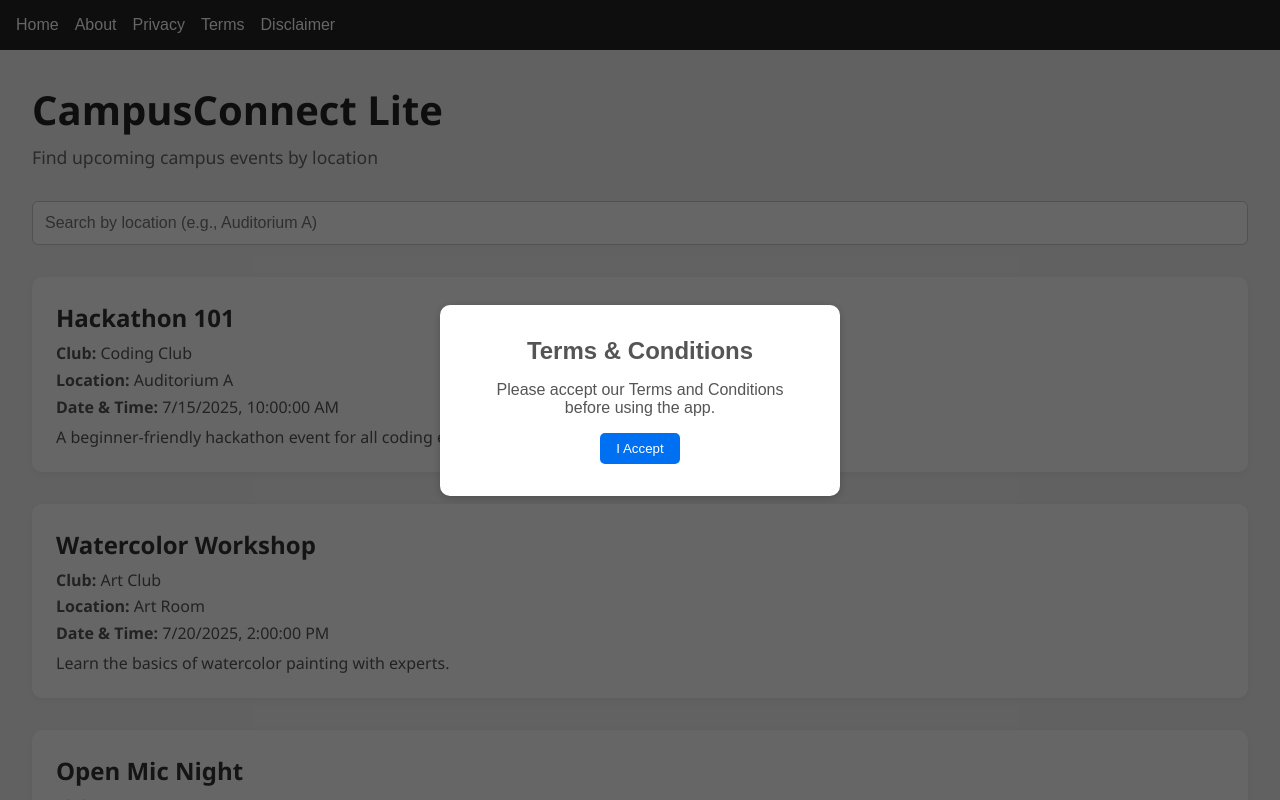
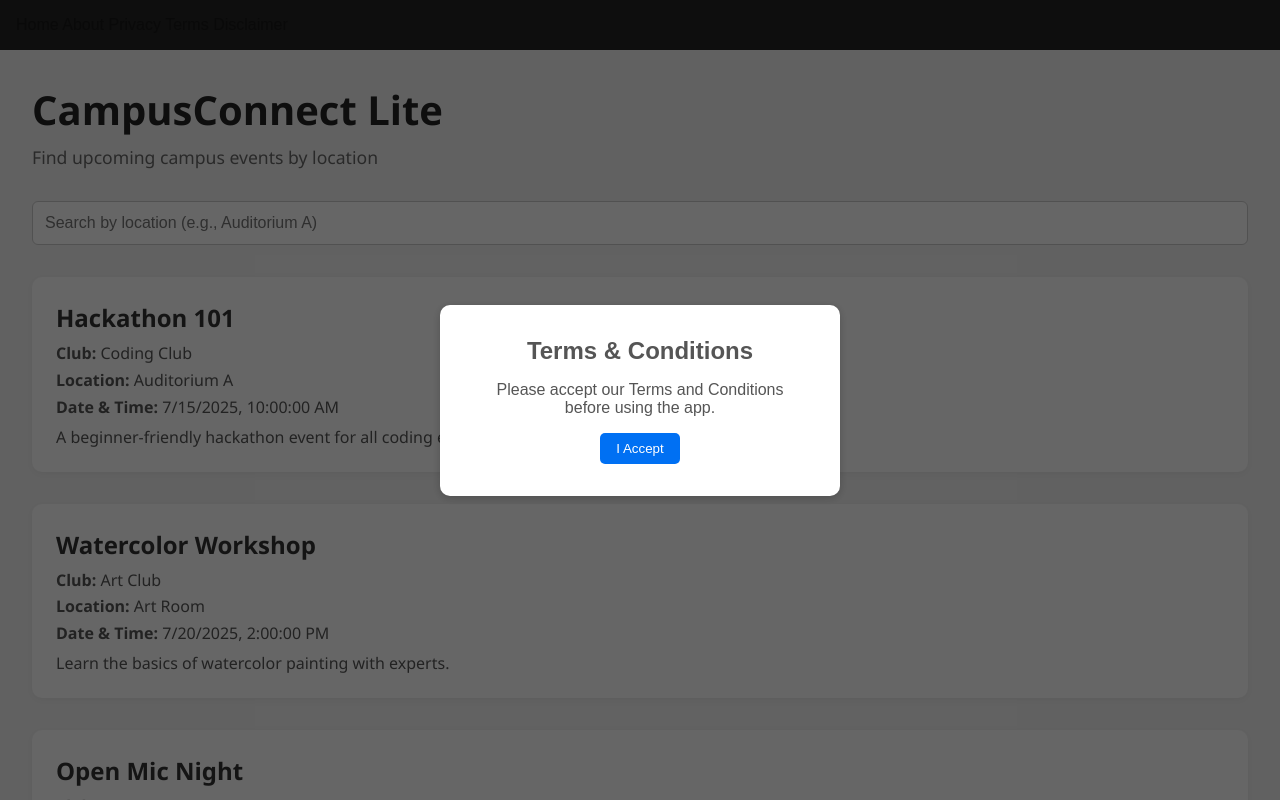
Before and after one commit to akshxydas/campusconnect-lite, a Next.js app: page / in a window 1280 px wide. Shown: the top 800 px of the page. Built offline with nearby package versions, Linux system fonts and the light colour scheme.

Commit message:
Fix ESLint issues for Vercel deploy

```diff
--- a/app/layout.tsx
+++ b/app/layout.tsx
@@ -2,16 +2,17 @@ import type { Metadata } from "next";
 import { Geist, Geist_Mono } from "next/font/google";
 import "./globals.css";
 import TermsModal from '../components/TermsModal';
+import Link from 'next/link';
 
-const geistSans = Geist({
-  variable: "--font-geist-sans",
-  subsets: ["latin"],
-});
+// const geistSans = Geist({
+//   variable: "--font-geist-sans",
+//   subsets: ["latin"],
+// });
 
-const geistMono = Geist_Mono({
-  variable: "--font-geist-mono",
-  subsets: ["latin"],
-});
+// const geistMono = Geist_Mono({
+//   variable: "--font-geist-mono",
+//   subsets: ["latin"],
+// });
 
 export const metadata: Metadata = {
   title: "Create Next App",
@@ -33,11 +34,14 @@ export default function RootLayout({
     display: 'flex',
     gap: '1rem',
   }}>
-    <a href="/" style={{ color: '#fff', textDecoration: 'none' }}>Home</a>
-    <a href="/about" style={{ color: '#fff', textDecoration: 'none' }}>About</a>
-    <a href="/privacy" style={{ color: '#fff', textDecoration: 'none' }}>Privacy</a>
-    <a href="/terms" style={{ color: '#fff', textDecoration: 'none' }}>Terms</a>
-    <a href="/disclaimer" style={{ color: '#fff', textDecoration: 'none' }}>Disclaimer</a>
+    <nav>
+  <Link href="/">Home     </Link>
+  <Link href="/about">About     </Link>
+  <Link href="/privacy">Privacy     </Link>
+  <Link href="/terms">Terms     </Link>
+  <Link href="/disclaimer">Disclaimer     </Link>
+</nav>
+
   </nav>
   {children}
       </body>
```
